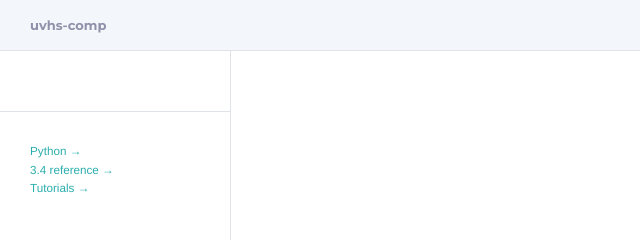
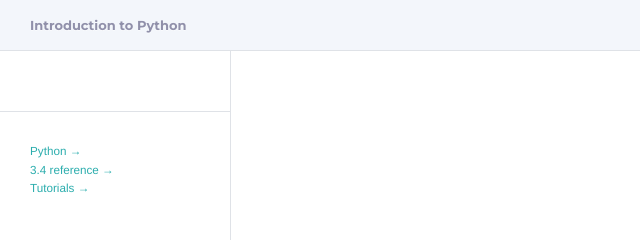
Before and after one commit to uvhs-comp/uvhs-comp.github.io, a plain HTML site: page index.html in a window 1280 px wide. Shown: the top 240 px of the page, 0-640 px from the left. Drawn offline with nearby package versions, Linux system fonts and the light colour scheme; no server answers.

Commit message:
Revert "py"
This reverts commit 9191e39f3bcaddc5d46e2f0e82e4fd07f625adea.

```diff
--- a/index.html
+++ b/index.html
@@ -37,7 +37,7 @@
 
   <div class='header'>
     <div class='left'>
-      <h1>uvhs-comp</h1>
+      <h1>Introduction to Python</h1>
     </div>
     <div class='right'>
       <ul>
```
Also changed, not shown: 1 other file.
